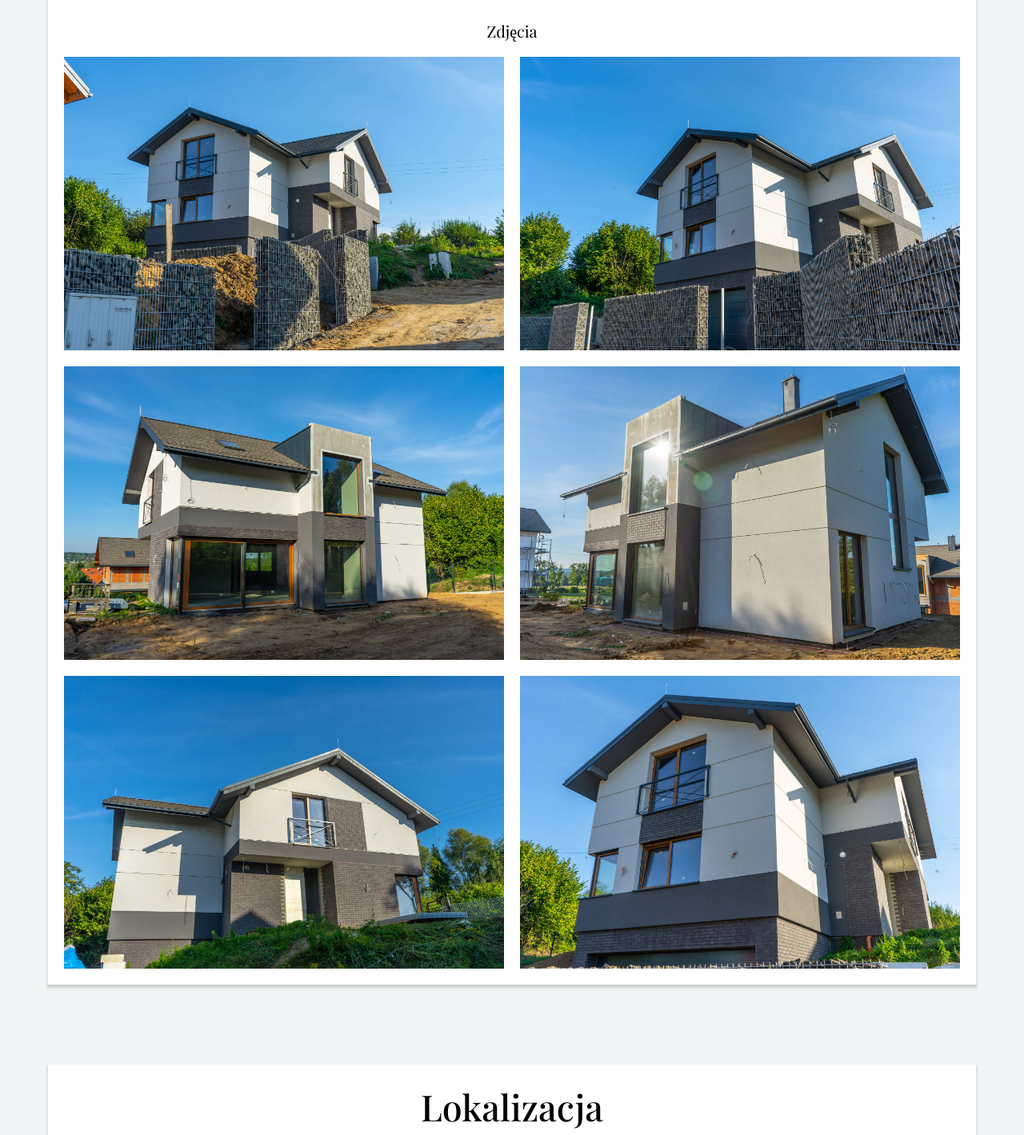
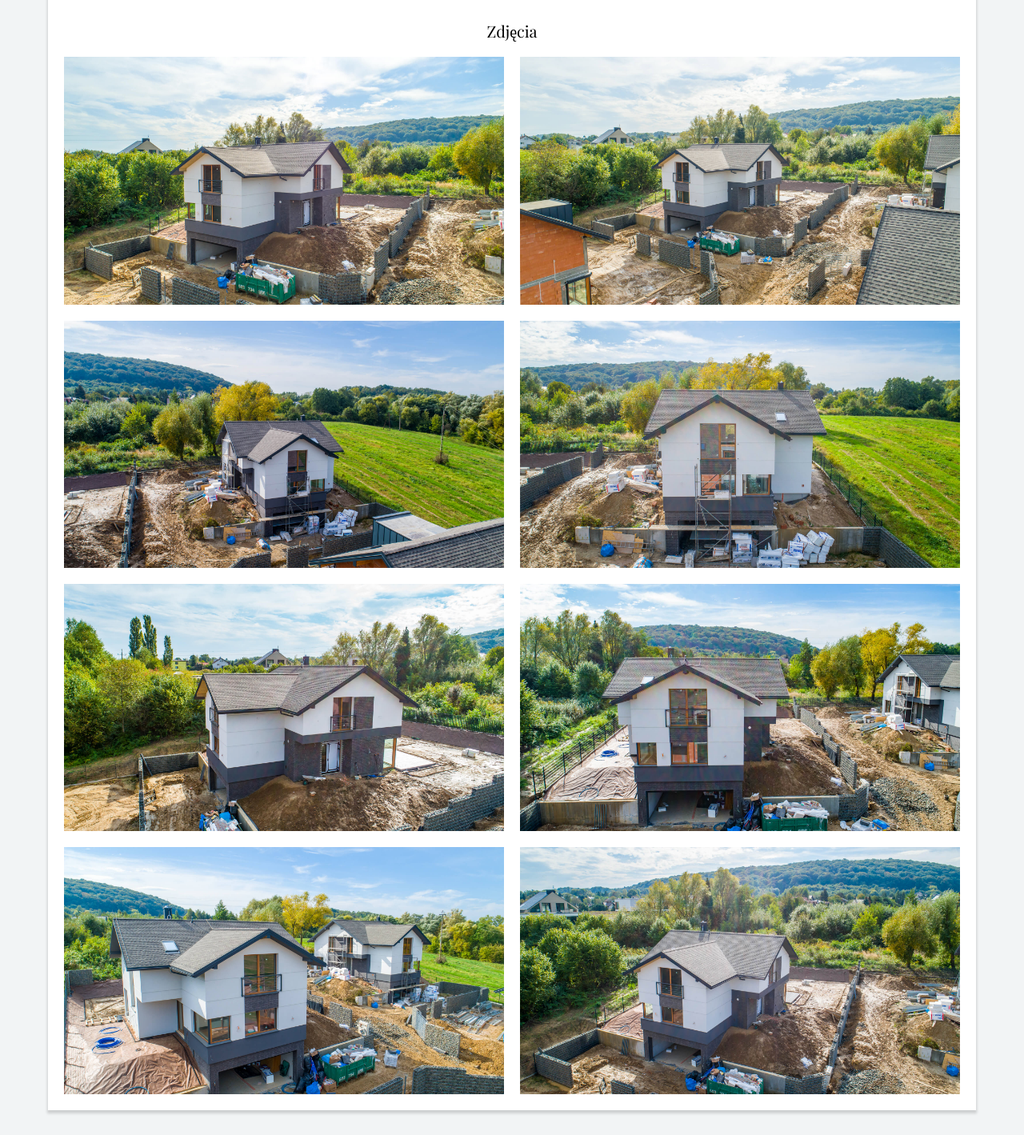
Before and after one commit to DmiE/MalowniczaEnklawa, a website built with Parcel: page src/index.html in a window 1280 px wide. Shown: the part 5107-6526 px from the top of the page at 80% size. Built offline with nearby package versions, Linux system fonts and the light colour scheme.

Commit message:
add new photos to gallery

```diff
--- a/src/index.html
+++ b/src/index.html
@@ -397,32 +397,42 @@
       <div class="gallery__container photo_gallery__container" id="photo_gallery__container">
         <img
           class="gallery__photo photo_gallery__photo"
-          src="./assets/malownicza enklawa zdjęcie 1.jpg"
+          src="./assets/malownicza enklawa zdjecie domow 2.jpg"
           alt="Zdjęcie domu A1 z placu budowy."
         />
         <img
           class="gallery__photo photo_gallery__photo"
-          src="./assets/malownicza enklawa zdjęcie 2.jpg"
+          src="./assets/malownicza enklawa zdjecie domow 3.jpg"
           alt="Zdjęcie domu A1 z placu budowy."
         />
         <img
           class="gallery__photo photo_gallery__photo"
-          src="./assets/malownicza enklawa zdjęcie 3.jpg"
+          src="./assets/malownicza enklawa zdjecie domow 9.jpg"
+          alt="Zdjęcie domu B1 z placu budowy."
+        />
+        <img
+          class="gallery__photo photo_gallery__photo"
+          src="./assets/malownicza enklawa zdjecie domow 4.jpg"
+          alt="Zdjęcie domu B1 z placu budowy."
+        />
+        <img
+          class="gallery__photo photo_gallery__photo"
+          src="./assets/malownicza enklawa zdjecie domow 6.jpg"
           alt="Zdjęcie domu A1 z placu budowy."
         />
         <img
           class="gallery__photo photo_gallery__photo"
-          src="./assets/malownicza enklawa zdjęcie 4.jpg"
+          src="./assets/malownicza enklawa zdjecie domow 7.jpg"
           alt="Zdjęcie domu A1 z placu budowy."
         />
         <img
           class="gallery__photo photo_gallery__photo"
-          src="./assets/malownicza enklawa zdjęcie 5.jpg"
-          alt="Zdjęcie domu A1 z placu budowy."
+          src="./assets/malownicza enklawa zdjecie domow 8.jpg"
+          alt="Zdjęcie domów A1 i B1 z placu budowy."
         />
         <img
           class="gallery__photo photo_gallery__photo"
-          src="./assets/malownicza enklawa zdjęcie 6.jpg"
+          src="./assets/malownicza enklawa zdjecie domow 10.jpg"
           alt="Zdjęcie domu A1 z placu budowy."
         />
       </div>
```
Also changed, not shown: src/assets/malownicza enklawa zdjecie domow 10.jpg (added), src/assets/malownicza enklawa zdjecie domow 2.jpg (added), src/assets/malownicza enklawa zdjecie domow 3.jpg (added), src/assets/malownicza enklawa zdjecie domow 4.jpg (added), src/assets/malownicza enklawa zdjecie domow 5.jpg (added), src/assets/malownicza enklawa zdjecie domow 6.jpg (added), src/assets/malownicza enklawa zdjecie domow 7.jpg (added), src/assets/malownicza enklawa zdjecie domow 8.jpg (added), src/assets/malownicza enklawa zdjecie domow 9.jpg (added), src/assets/malownicza enklawa zdjęcie 1.jpg (deleted), src/assets/malownicza enklawa zdjęcie 2.jpg (deleted), src/assets/malownicza enklawa zdjęcie 3.jpg (deleted), src/assets/malownicza enklawa zdjęcie 4.jpg (deleted), src/assets/malownicza enklawa zdjęcie 5.jpg (deleted), 1 more files.
